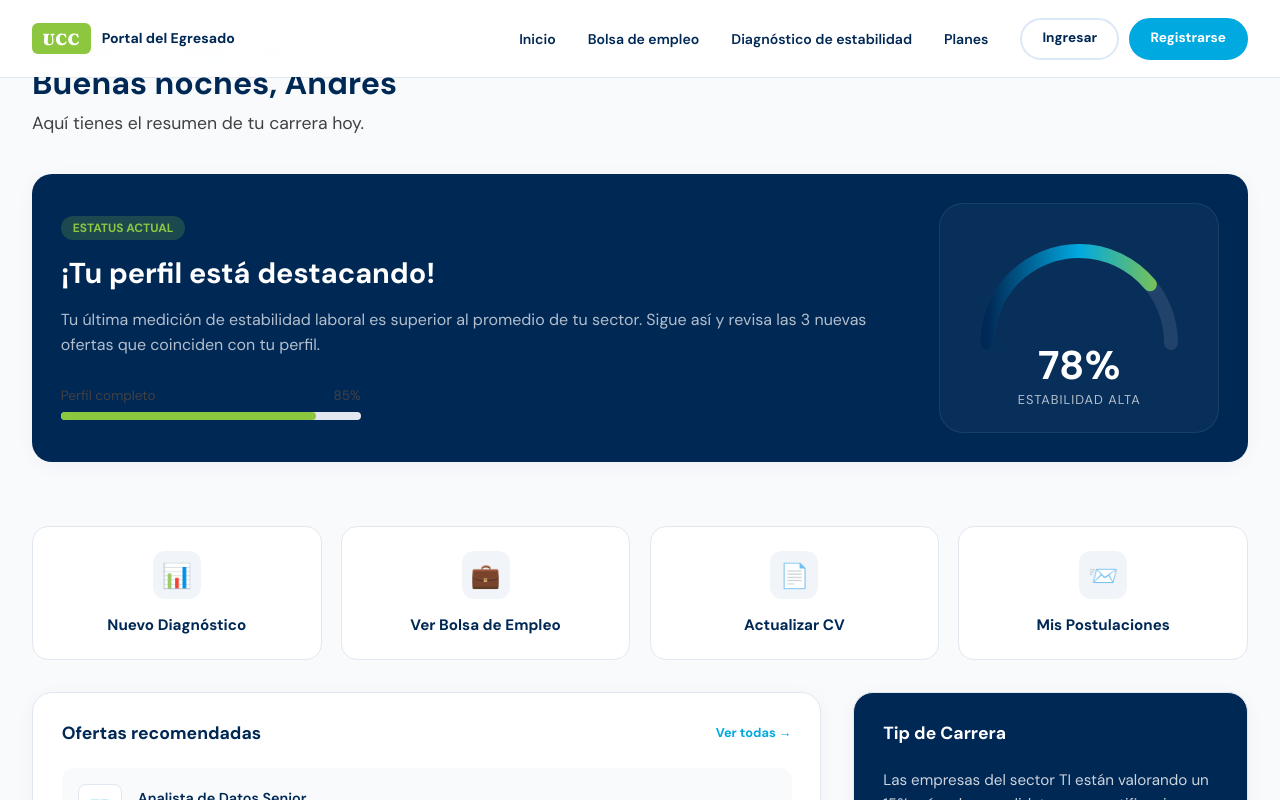
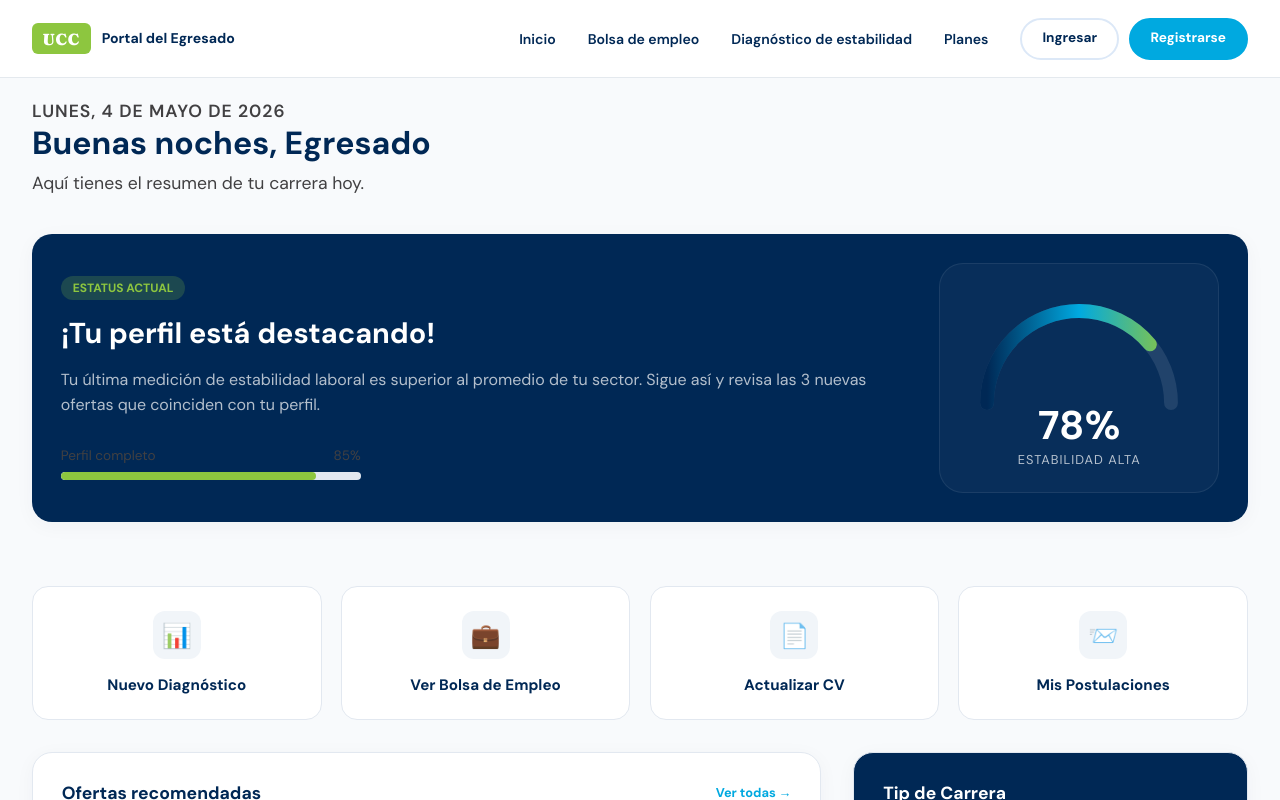
Before and after one commit to Andres0606/proyecto-ia, a Next.js app in the folder Front/: page /dashboard in a window 1280 px wide. Shown: the top 800 px of the page. Built offline with nearby package versions, Linux system fonts and the light colour scheme.

Commit message:
fix: resolve header collision and make dashboard user info fully dynamic

```diff
--- a/Front/app/Components/header.tsx
+++ b/Front/app/Components/header.tsx
@@ -62,7 +62,9 @@ export default function Header() {
                 border: '1px solid rgba(0, 102, 204, 0.2)',
                 transition: 'all 0.3s ease'
               }}>
-                Mi Perfil: <span style={{ color: 'var(--ucc-red)' }}>{user.profile?.nombre_completo.split(' ')[0]}</span>
+                Mi Perfil: <span style={{ color: 'var(--ucc-red)' }}>
+                  {(user.profile?.nombre_completo || user.user_metadata?.full_name || 'Egresado').split(' ')[0]}
+                </span>
               </a>
 
               {/* Botón Cerrar Sesión con Estilo */}
--- a/Front/app/dashboard/page.tsx
+++ b/Front/app/dashboard/page.tsx
@@ -53,23 +53,34 @@ function DashboardGauge({ pct }: { pct: number }) {
 
 export default function Dashboard() {
   const [greeting, setGreeting] = useState('Buenos días');
+  const [userName, setUserName] = useState('Egresado');
 
   useEffect(() => {
+    // Saludo según la hora
     const hour = new Date().getHours();
     if (hour >= 12 && hour < 18) setGreeting('Buenas tardes');
     if (hour >= 18 || hour < 5) setGreeting('Buenas noches');
+
+    // Cargar nombre real del usuario
+    const savedUser = localStorage.getItem('ucc_user');
+    if (savedUser) {
+      const userData = JSON.parse(savedUser);
+      // Intentamos sacar el nombre del perfil o de la metadata de auth
+      const name = userData.profile?.nombre_completo || userData.user_metadata?.full_name || 'Egresado';
+      setUserName(name.split(' ')[0]);
+    }
   }, []);
 
   return (
     <div className="db-page">
       <Header />
 
-      <main className="db-main">
+      <main className="db-main" style={{ paddingTop: '100px' }}>
         {/* Header Section */}
         <header className="db-header">
           <div className="db-header__welcome">
-            <p className="db-header__date">Domingo, 4 de Mayo, 2026</p>
-            <h1>{greeting}, Andrés</h1>
+            <p className="db-header__date">{new Date().toLocaleDateString('es-ES', { weekday: 'long', year: 'numeric', month: 'long', day: 'numeric' })}</p>
+            <h1>{greeting}, {userName}</h1>
             <p>Aquí tienes el resumen de tu carrera hoy.</p>
           </div>
         </header>
```
